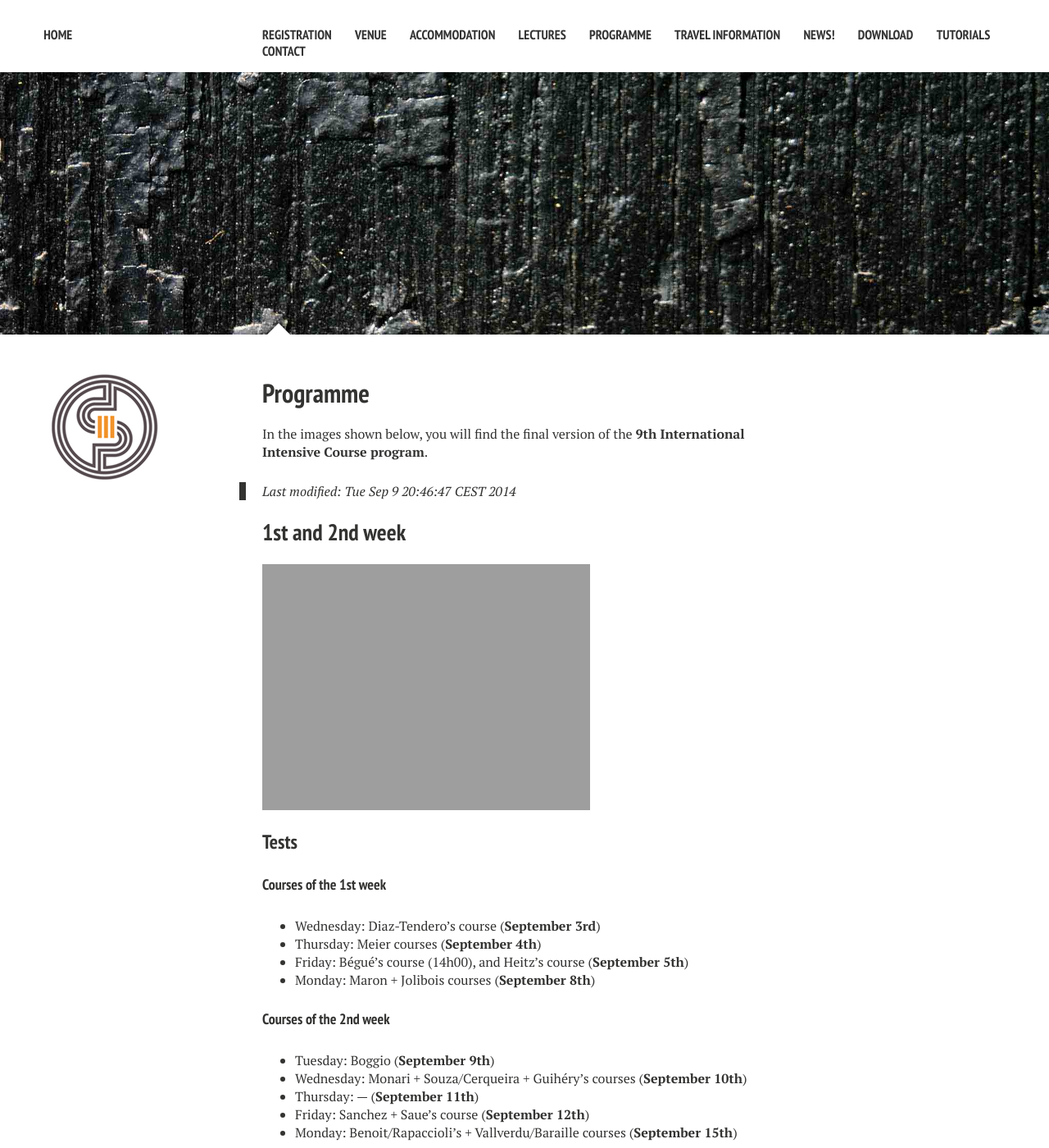
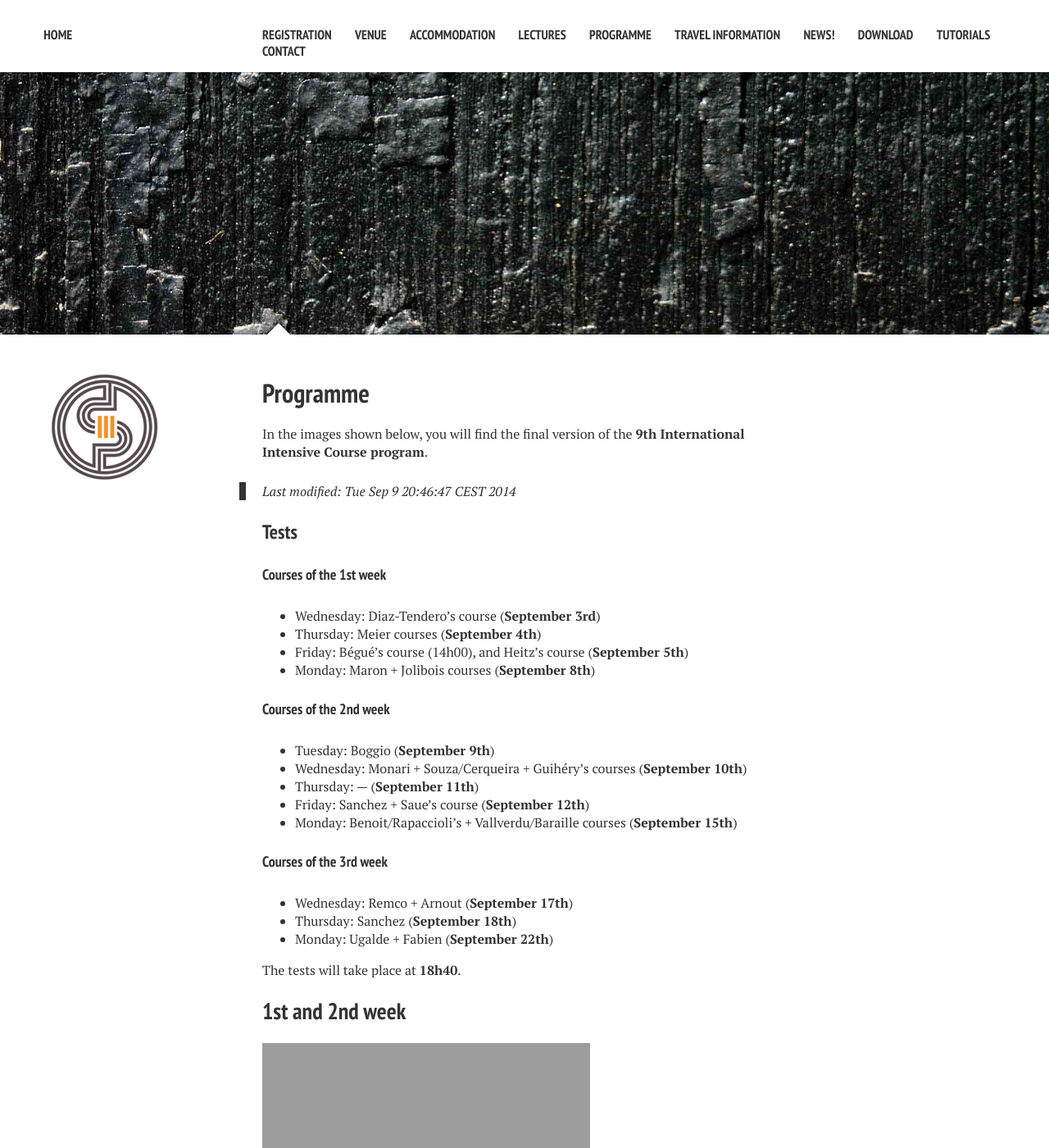
Before and after one commit to muammar/intcourse, a Jekyll site: the page built from programme/index.md, in a window 1280 px wide and 1400 px high. Shown: the whole window at 82% size. Built offline with Jekyll 4.4.1, drawn with Linux system fonts in a browser that asks for light colours; nearby versions of some CDN libraries.

Commit message:
examenes

```diff
--- a/programme/index.md
+++ b/programme/index.md
@@ -12,9 +12,6 @@ image:
 In the images shown below, you will find the final version of the **9th International Intensive Course program**.
 
 > Last modified: Tue Sep  9 20:46:47 CEST 2014
-
-## 1st and 2nd week
-![First and Second week]({{ site.url }}/files/program1-2w.png )
 
 ### Tests
 
@@ -33,7 +30,17 @@ In the images shown below, you will find the final version of the **9th Internat
 * Friday: Sanchez + Saue's course (**September 12th**)
 * Monday: Benoit/Rapaccioli's + Vallverdu/Baraille courses (**September 15th**)
 
+#### Courses of the 3rd week
+
+* Wednesday: Remco + Arnout (**September 17th**)
+* Thursday: Sanchez (**September 18th**)
+* Monday: Ugalde + Fabien (**September 22th**)
+
  The tests will take place at **18h40**.
+
+
+## 1st and 2nd week
+![First and Second week]({{ site.url }}/files/program1-2w.png )
 
 ## 3rd and 4th week
 ![Third and Fourth week]({{ site.url }}/files/program3-4w.png )
```
